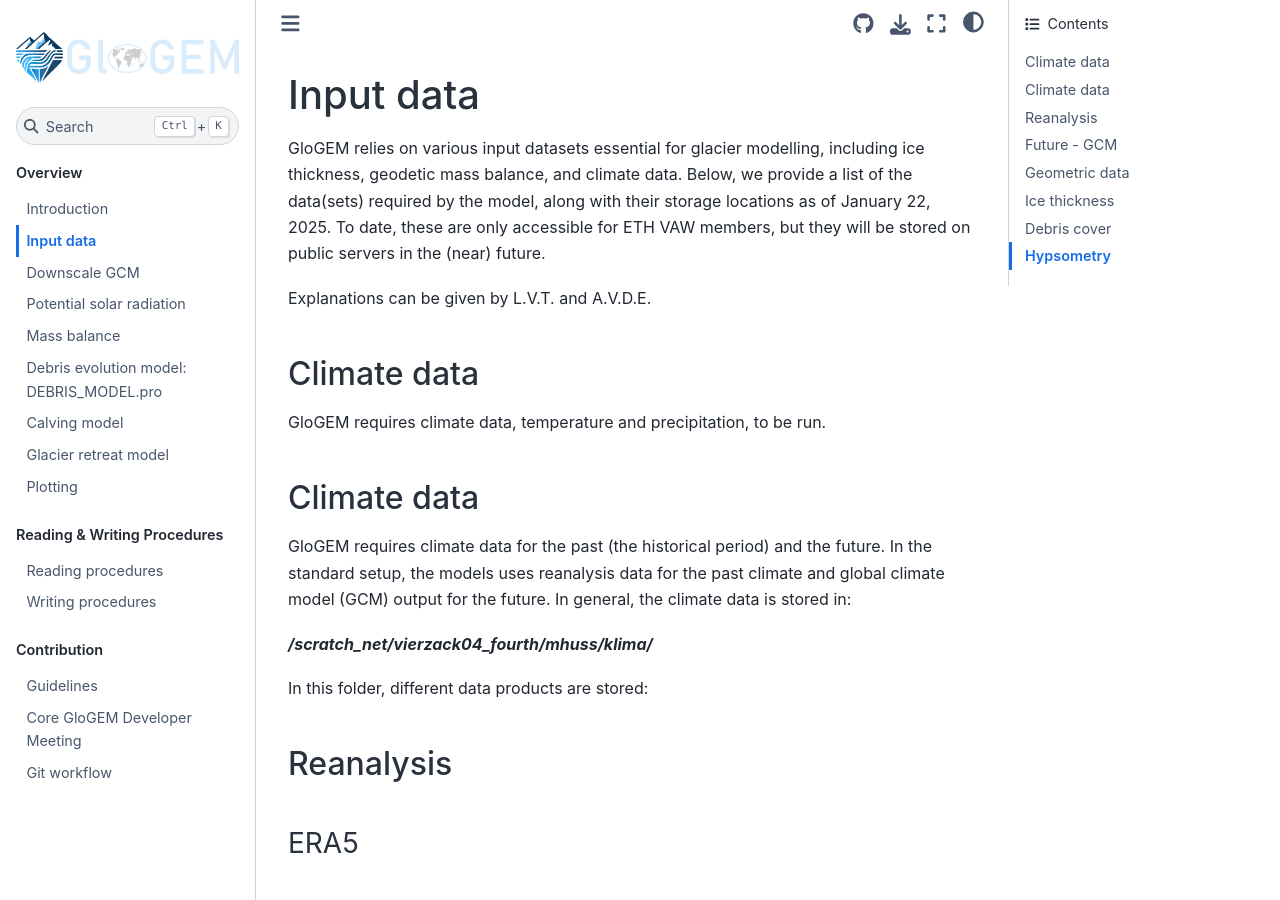
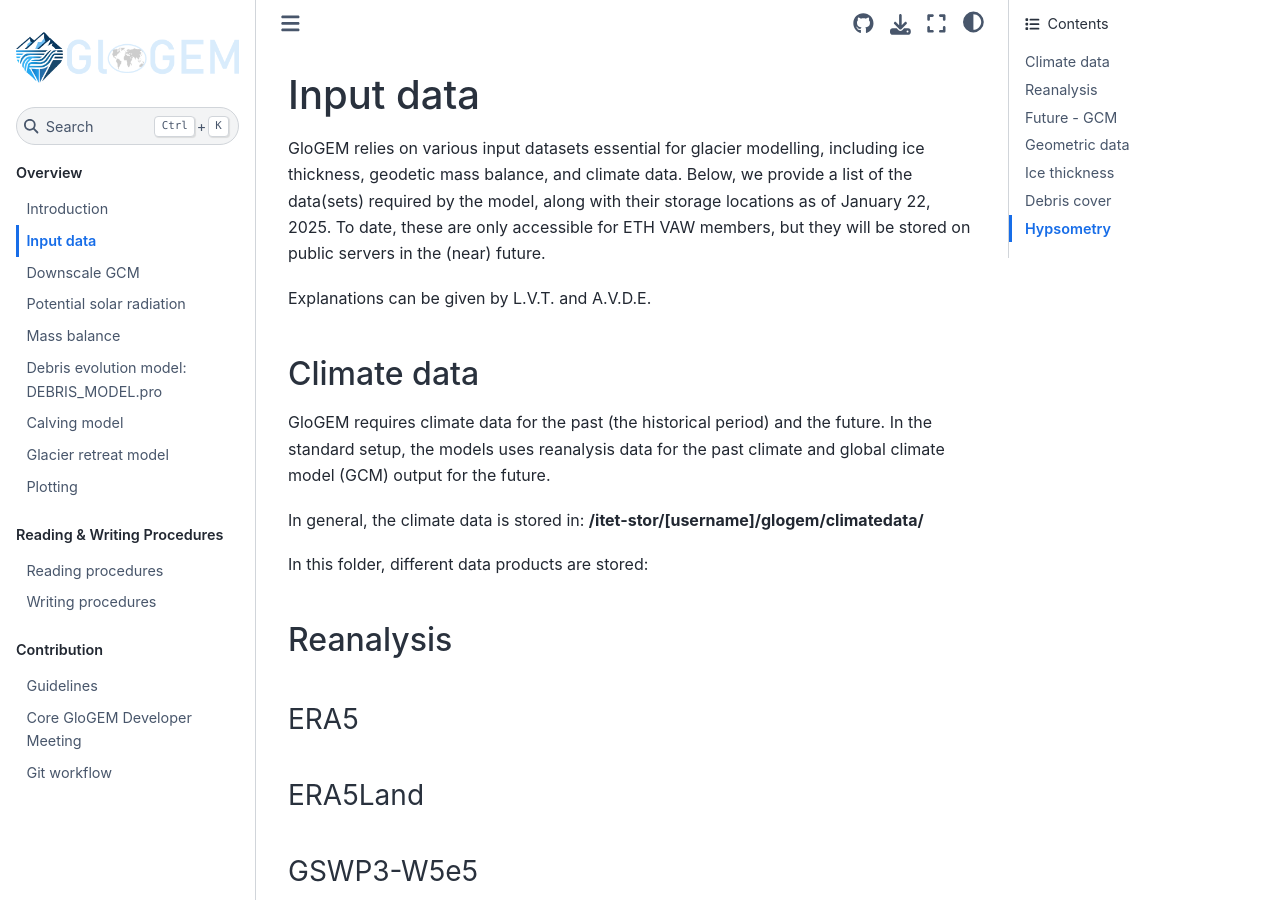
Before and after one commit to eth-vaw-glaciology/GloGEM-doc-temp, a Sphinx documentation site: the page built from docs/source/Input-data.md, in a window 1280 px wide and 900 px high. Built offline with Sphinx 7.4.7 and the Sphinx Book theme 1.1.4, drawn with Linux system fonts in a browser that asks for light colours.

Commit message:
Update Input-data.md

```diff
--- a/docs/source/Input-data.md
+++ b/docs/source/Input-data.md
@@ -6,13 +6,10 @@ Explanations can be given by L.V.T. and A.V.D.E.
 
 ## Climate data
 
-GloGEM requires climate data, temperature and precipitation, to be run.
+GloGEM requires climate data for the past (the historical period) and the future. In the standard setup, the models uses reanalysis data for the past climate and global climate model (GCM) output for the future.
 
-## Climate data
-
-GloGEM requires climate data for the past (the historical period) and the future. In the standard setup, the models uses reanalysis data for the past climate and global climate model (GCM) output for the future. In general, the climate data is stored in:
-
-_**/scratch_net/vierzack04_fourth/mhuss/klima/**_
+In general, the climate data is stored in:
+**/itet-stor/[username]/glogem/climatedata/**
 
 In this folder, different data products are stored:
 
```
